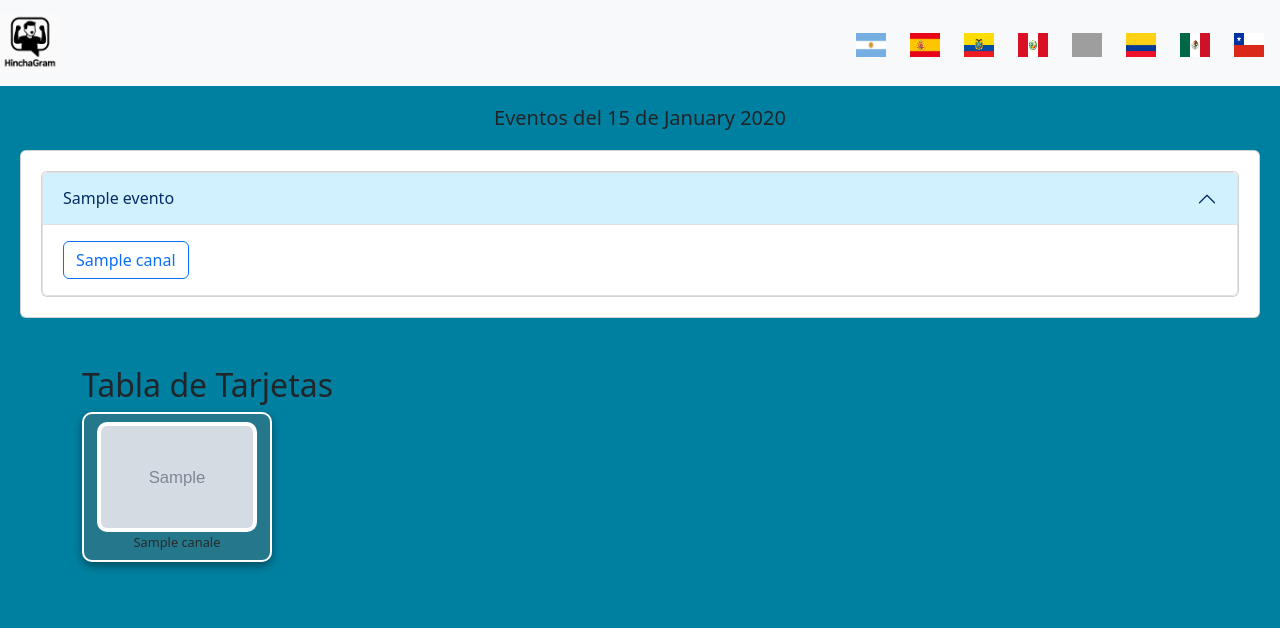
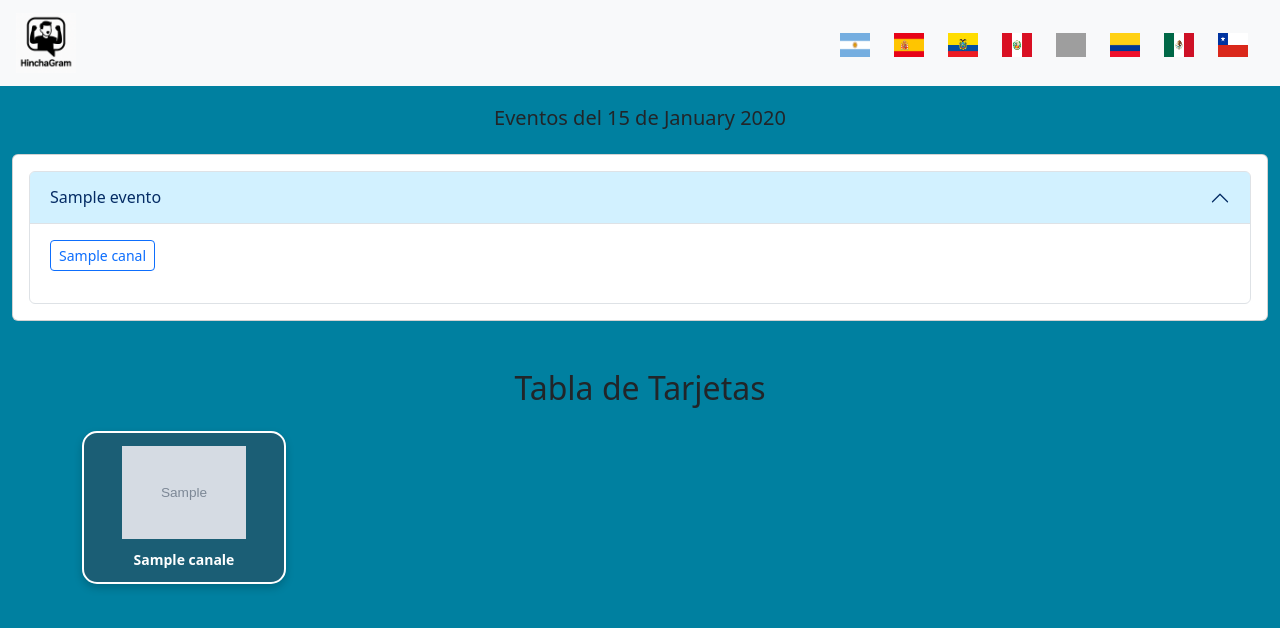
Before and after one commit to codeRaptor89/hinchagram, a Flask app: template templates/sitio/index.html in a window 1280 px wide, after a click that opens the changed part. Shown: the top 628 px of the page. Run offline with Flask 3, Linux system fonts and the light colour scheme; the template is opened without the code that fills it: most values are stand-ins (such as "Sample title", 1, 10 or a date in 2020); grey boxes marked "Sample" are stand-in pictures; parts of the project's set-up code (start-up, migrations or seed data) failed here and were passed over; some libraries are stand-ins or nearby versions; grey boxes are pictures that could not be loaded.

Commit message:
Mensaje descriptivo de los cambios

```diff
--- a/templates/sitio/index.html
+++ b/templates/sitio/index.html
@@ -5,149 +5,142 @@
     text-align: center;
     margin-top: 20px;
   }
+
+
+  .card-clickable {
+    border: 2px solid #ffffff;
+    border-radius: 15px;
+    background-color: #1b5e75;
+    box-shadow: 0px 4px 8px rgba(0, 0, 0, 0.2);
+    overflow: hidden;
+    aspect-ratio: 4 / 3; /* ✅ Proporción fija de la tarjeta */
+    display: flex;
+    flex-direction: column;
+    justify-content: center;
+    align-items: center;
+    transition: transform 0.2s ease-in-out;
+    padding: 10px;
+  }
+
+  .card-clickable:hover {
+    transform: scale(1.05);
+  }
+
+.user-image {
+  max-width: 100%;
+  max-height: 70%;
+  object-fit: contain;
+  margin-bottom: 10px;
+  background-color: white; /* Fondo blanco */
+}
+
+  .user-profession {
+    font-weight: 600;
+    font-size: 14px;
+    text-align: center;
+    color: #ffffff;
+    margin: 0;
+  }
+
+  .row-cols-1 .col,
+  .row-cols-sm-2 .col,
+  .row-cols-md-3 .col,
+  .row-cols-lg-4 .col,
+  .row-cols-xl-5 .col {
+    display: flex;
+  }
+
+  .card {
+    width: 100%;
+  }
+
+
+
 </style>
 
 <header>
-
-  <!-- place navbar here -->
-  <nav class="navbar navbar-light bg-light">
-
-
+  <!-- Navbar -->
+  <nav class="navbar navbar-light bg-light px-3">
     <a class="navbar-brand d-flex align-items-center me-auto" href="/">
-      <img src="/templates/img/logo.png" alt="Logo de mi sitio" width="60" height="60" class="me-2">
+      <img src="/templates/img/logo.png" alt="Logo" width="60" height="60" class="me-2">
     </a>
 
-    <!-- 🔵 Banderas alineadas a la derecha -->
-    <div class="d-flex gap-2">
-      <a class="navbar-brand" href="#">
-        <img src="/templates/banderas/Argentina.png" alt="" width="30" height="24">
-      </a>
-
-      <a class="navbar-brand" href="#">
-        <img src="/templates/banderas/Espana.png" alt="" width="30" height="24">
-      </a>
-
-      <a class="navbar-brand" href="#">
-        <img src="/templates/banderas/Ecuador.png" alt="" width="30" height="24">
-      </a>
-
-      <a class="navbar-brand" href="#">
-        <img src="/templates/banderas/Peru.png" alt="" width="30" height="24">
-      </a>
-
-      <a class="navbar-brand" href="#">
-        <img src="/templates/banderas/Uruguay.png" alt="" width="30" height="24">
-      </a>
-
-      <a class="navbar-brand" href="#">
-        <img src="/templates/banderas/Colombia.png" alt="" width="30" height="24">
-      </a>
-
-      <a class="navbar-brand" href="#">
-        <img src="/templates/banderas/Mexico.png" alt="" width="30" height="24">
-      </a>
-
-      <a class="navbar-brand" href="#">
-        <img src="/templates/banderas/Chile.png" alt="" width="30" height="24">
-      </a>
-
+    <div class="d-flex flex-wrap gap-2 ms-auto">
+      <a class="navbar-brand" href="#"><img src="/templates/banderas/Argentina.png" alt="Argentina" width="30" height="24"></a>
+      <a class="navbar-brand" href="#"><img src="/templates/banderas/Espana.png" alt="España" width="30" height="24"></a>
+      <a class="navbar-brand" href="#"><img src="/templates/banderas/Ecuador.png" alt="Ecuador" width="30" height="24"></a>
+      <a class="navbar-brand" href="#"><img src="/templates/banderas/Peru.png" alt="Perú" width="30" height="24"></a>
+      <a class="navbar-brand" href="#"><img src="/templates/banderas/Uruguay.png" alt="Uruguay" width="30" height="24"></a>
+      <a class="navbar-brand" href="#"><img src="/templates/banderas/Colombia.png" alt="Colombia" width="30" height="24"></a>
+      <a class="navbar-brand" href="#"><img src="/templates/banderas/Mexico.png" alt="México" width="30" height="24"></a>
+      <a class="navbar-brand" href="#"><img src="/templates/banderas/Chile.png" alt="Chile" width="30" height="24"></a>
     </div>
   </nav>
-
 </header>
 
-<main>
+<main class="container-fluid">
 
   {% if fecha_actual %}
-
-  <h5 class="Titulo_agenda">Eventos del {{fecha_actual.day}} de {{ fecha_actual.strftime('%B').capitalize() }}
-    {{fecha_actual.year}}</h5>
-
+  <h5 class="Titulo_agenda">
+    Eventos del {{fecha_actual.day}} de {{ fecha_actual.strftime('%B').capitalize() }} {{fecha_actual.year}}
+  </h5>
   {% endif %}
 
-  <div class="card" style="margin: 20px;">
-
-    <div class="card body" style="margin: 20px;">
-      <!-- Contenedor principal del acordeón -->
+  <!-- Acordeón de eventos -->
+  <div class="card my-4">
+    <div class="card-body">
       <div class="accordion" id="accordionExample">
 
-        <!-- Bucle sobre la lista de partidos -->
         {% for partido in partidos %}
-        {% set index = loop.index %} <!-- Usamos el índice del bucle para generar IDs únicos -->
-        <!-- Cada ítem del acordeón -->
+        {% set index = loop.index %}
         <div class="accordion-item">
-          <!-- Encabezado del acordeón con botón colapsable -->
-          <h2 class="accordion-header" id="headingOne">
+          <h2 class="accordion-header" id="heading{{ index }}">
             <button class="accordion-button" style="background-color: rgba(165, 227, 255, 0.5);" type="button"
-              data-bs-toggle="collapse" data-bs-target="#collapse{{ index }}" { Apunta al contenido a colapsar }
-              aria-expanded="true" aria-controls="collapse{{ index }}">
-              {{ partido.evento }} <!-- Muestra el nombre del evento -->
+              data-bs-toggle="collapse" data-bs-target="#collapse{{ index }}" aria-expanded="true"
+              aria-controls="collapse{{ index }}">
+              {{ partido.evento }}
             </button>
           </h2>
-          <!-- Contenido colapsable del acordeón -->
-          <div id="collapse{{ index }}" class="accordion-collapse collapse" { Por defecto cerrado }
+
+          <div id="collapse{{ index }}" class="accordion-collapse collapse"
             aria-labelledby="heading{{ index }}" data-bs-parent="#accordionExample">
-            <!-- Garantiza que solo uno se abra a la vez -->
             <div class="accordion-body">
-
-              <!-- Lista horizontal de botones de canales -->
-              <ul style="list-style: none; padding: 0; margin: 0; display: flex;">
-
-                <!-- Bucle sobre los canales del partido -->
+              <ul class="d-flex flex-wrap list-unstyled gap-2">
                 {% for canal in partido.canales %}
-                <li class="nav-item" style="margin-right: 5px;">
-
-                  <!-- Formulario para enviar los datos del canal -->
-                  <form action="{{ url_for('verPartido') }}" method="post" style="display:inline;">
-                    <!-- Campos ocultos con la información que se envía -->
+                <li>
+                  <form action="{{ url_for('verPartido') }}" method="post" class="d-inline">
                     <input type="hidden" name="canal_url" value="{{ canal.url }}">
                     <input type="hidden" name="canal" value="{{ canal.nombre_canal }}">
                     <input type="hidden" name="nombre_evento" value="{{ partido.evento }}">
                     <input type="hidden" name="evento_id" value="{{ partido.id }}">
-                    <!-- Botón que representa el canal -->
-                    <button type="submit" class="btn btn-outline-primary">{{ canal.nombre_canal }}</button>
+                    <button type="submit" class="btn btn-outline-primary btn-sm">{{ canal.nombre_canal }}</button>
                   </form>
-
                 </li>
                 {% endfor %}
               </ul>
-
             </div>
           </div>
         </div>
-
         {% endfor %}
 
       </div>
     </div>
-
   </div>
 
-  {# <a class="nav-link active"
-    href="{{ url_for('verPartido') }}?canal_url={{ canal.url | urlencode }}&canal={{ canal.nombre_canal | urlencode }}"
-    aria-current="page">
-    <button type="button" class="btn btn-outline-primary">{{ canal.nombre_canal }}</button>
-  </a> #}
-
-
-  <!-- TABLA DE CANALES -->
+  <!-- Tabla de canales -->
   <div class="container mt-5">
-    <h2>Tabla de Tarjetas</h2>
-    <div class="row row-cols-1 row-cols-md-5 g-4">
+    <h2 class="text-center mb-4">Tabla de Tarjetas</h2>
+    <div class="row row-cols-1 row-cols-sm-2 row-cols-md-3 row-cols-lg-4 row-cols-xl-5 g-4">
       {% for canales in canal %}
-      <!-- Formulario para enviar los datos del canal -->
-      <form action="{{ url_for('verCanal') }}" method="post" style="display:inline;">
-        <!-- Campos ocultos con la información que se envía -->
+      <form action="{{ url_for('verCanal') }}" method="post" class="d-inline">
         <input type="hidden" name="canal_url" value="{{ canales.url }}">
         <input type="hidden" name="canal" value="{{ canales.nombre }}">
         <input type="hidden" name="imagen" value="{{ canales.imagen }}">
 
-        <div class="col mb-4">
-          <div class="card-list">
-            <div class="card-item card-clickable">
-              <img src="{{ canales.imagen }}" width="300" height="300" alt="{{ canales.nombre }}" class="user-image">
-              <p class="user-profession">{{ canales.nombre }}</p>
-            </div>
+        <div class="col">
+          <div class="card card-clickable h-100 text-center p-2">
+            <img src="{{ canales.imagen }}" class="user-image img-fluid" alt="{{ canales.nombre }}">
+            <p class="user-profession">{{ canales.nombre }}</p>
           </div>
         </div>
       </form>
@@ -155,13 +148,12 @@
     </div>
   </div>
 
-  <!-- JavaScript para hacer clic en la tarjeta y enviar el formulario -->
+  <!-- JS para clic en las tarjetas -->
   <script>
     document.addEventListener('DOMContentLoaded', function () {
       const clickableCards = document.querySelectorAll('.card-clickable');
-
       clickableCards.forEach(function (card) {
-        card.style.cursor = 'pointer'; // Visualmente se ve como clicable
+        card.style.cursor = 'pointer';
         card.addEventListener('click', function () {
           const form = card.closest('form');
           if (form) form.submit();
@@ -170,7 +162,6 @@
     });
   </script>
 
-
 </main>
 
 {% include 'sitio/pie.html' %}
```
Also changed, not shown: templates/sitio/canal.html (+20 -10 lines), templates/sitio/verPartido.html (+16 -0 lines).
